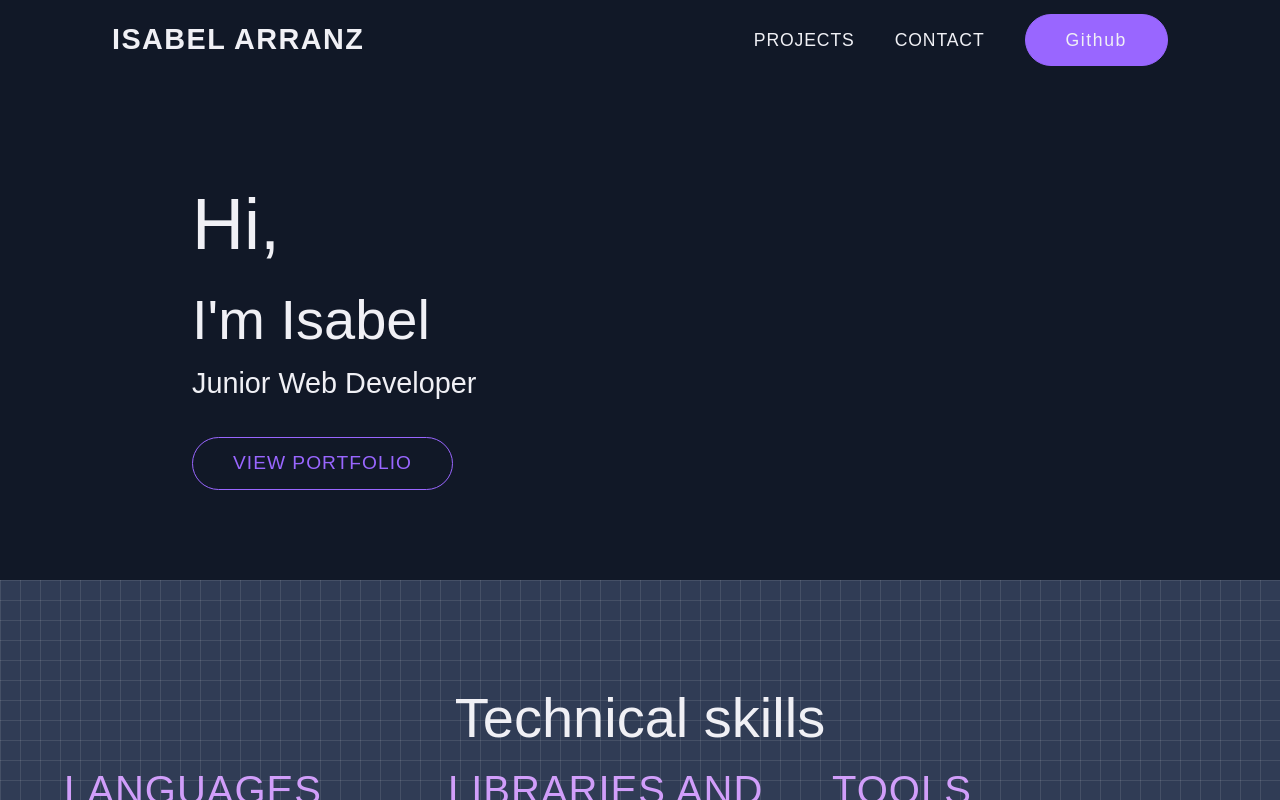
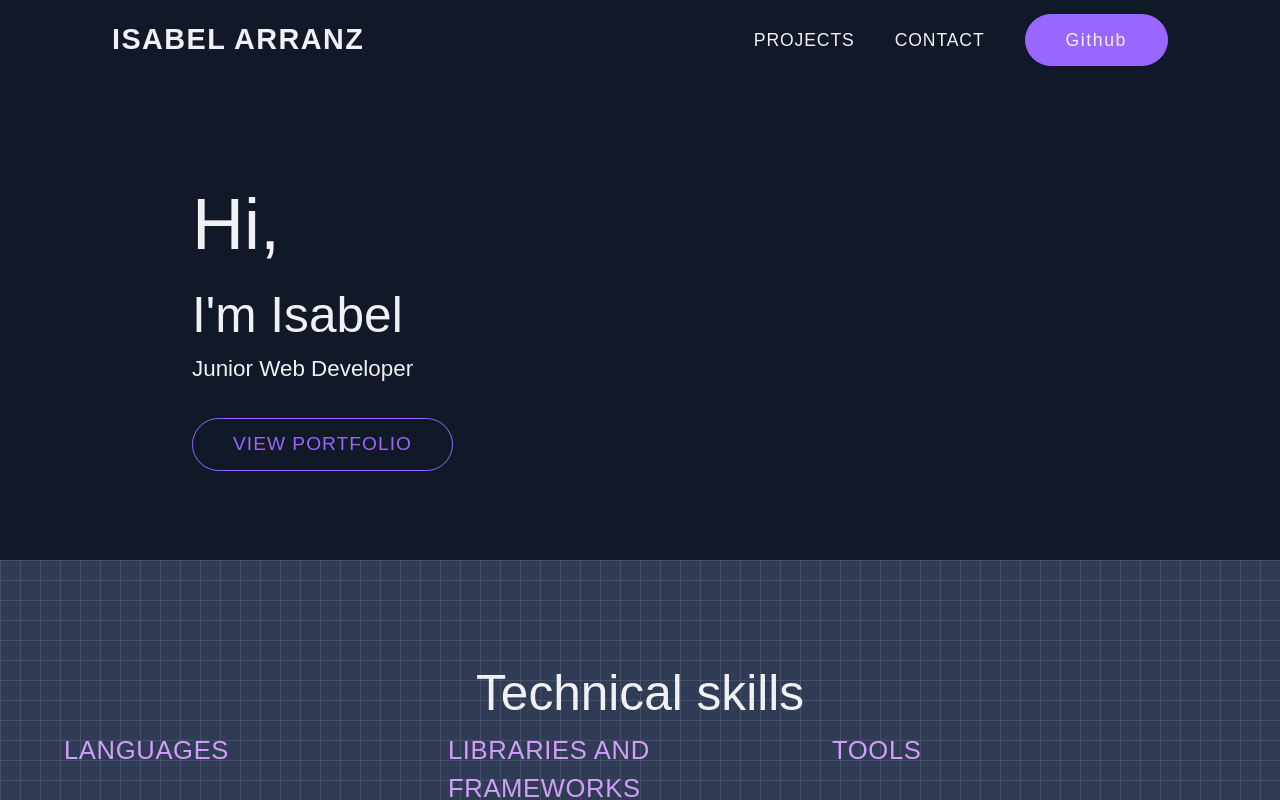
Before and after one commit to IsabelTizon/react-portfolio, a Next.js app: page / in a window 1280 px wide. Shown: the top 800 px of the page. Built offline with nearby package versions, Linux system fonts and the light colour scheme.

Commit message:
font-size laptop updated in Global styles

```diff
--- a/src/app/globals.css
+++ b/src/app/globals.css
@@ -101,19 +101,19 @@ body {
 		font-size: 4.5rem;
 	}
 	h2 {
-		font-size: 3.5rem;
+		font-size: 3.1rem;
 	}
 	h3 {
-		font-size: 2.5rem;
+		font-size: 1.6rem;
 	}
 	h4 {
-		font-size: 1.8rem;
+		font-size: 1.4rem;
 	}
 	h5 {
-		font-size: 1.6rem;
+		font-size: 1.3rem;
 	}
 	h6 {
-		font-size: 1.4rem;
+		font-size: 1.2rem;
 	}
 	p {
 		font-size: 1.1rem;
@@ -233,34 +233,3 @@ button.purple:hover {
 		background-size: 20px 20px;
 	}
 }
-
-/* .input-form2 {
-	@apply font-light border border-grey p-2 w-full;
-}
-.label-form2 {
-	@apply font-extralight mb-2 text-black text-xl;
-} */
-
-/*
-:root {
-	--foreground-rgb: 0, 0, 0;
-	--background-start-rgb: 214, 219, 220;
-	--background-end-rgb: 255, 255, 255;
-}
-@media (prefers-color-scheme: dark) {
-  :root {
-    --foreground-rgb: 255, 255, 255;
-    --background-start-rgb: 0, 0, 0;
-    --background-end-rgb: 0, 0, 0;
-  }
-}
-
-body {
-  color: rgb(var(--foreground-rgb));
-  background: linear-gradient(
-      to bottom,
-      transparent,
-      rgb(var(--background-end-rgb))
-    )
-    rgb(var(--background-start-rgb));
-} */
```
